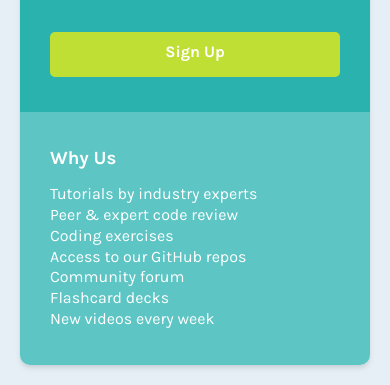
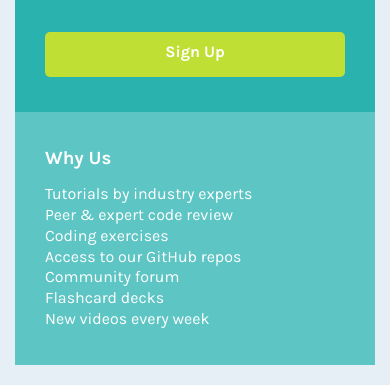
Before and after one commit to n3matt/Single-price-grid, a plain HTML site: page index.html in a window 390 px wide. Shown: the part 459-844 px from the top of the page. Drawn offline with Linux system fonts and the light colour scheme.

Commit message:
'......'

```diff
--- a/style.css
+++ b/style.css
@@ -121,7 +121,9 @@ main > div {
 
 @media (max-width: 767px) {
     main {
-        grid-template-columns: 350px;
+        grid-template-columns: 360px;
+        box-shadow: none;
+        border-radius: 0;
         grid-template-areas:
             "header"
             "price"
```
